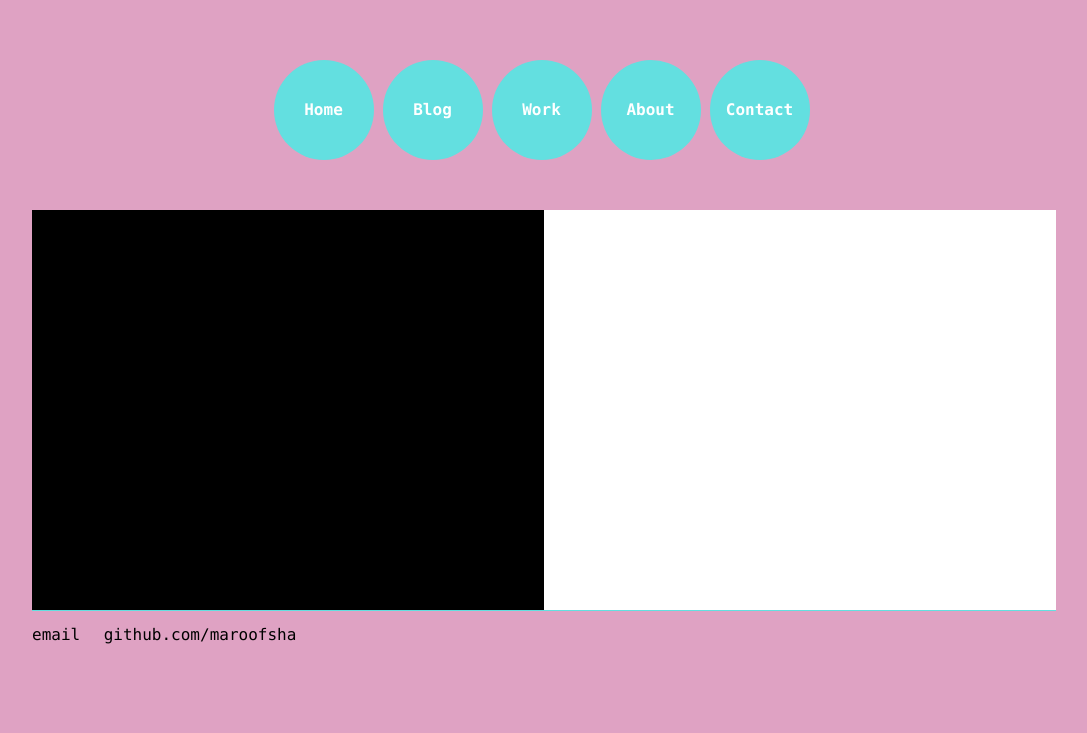
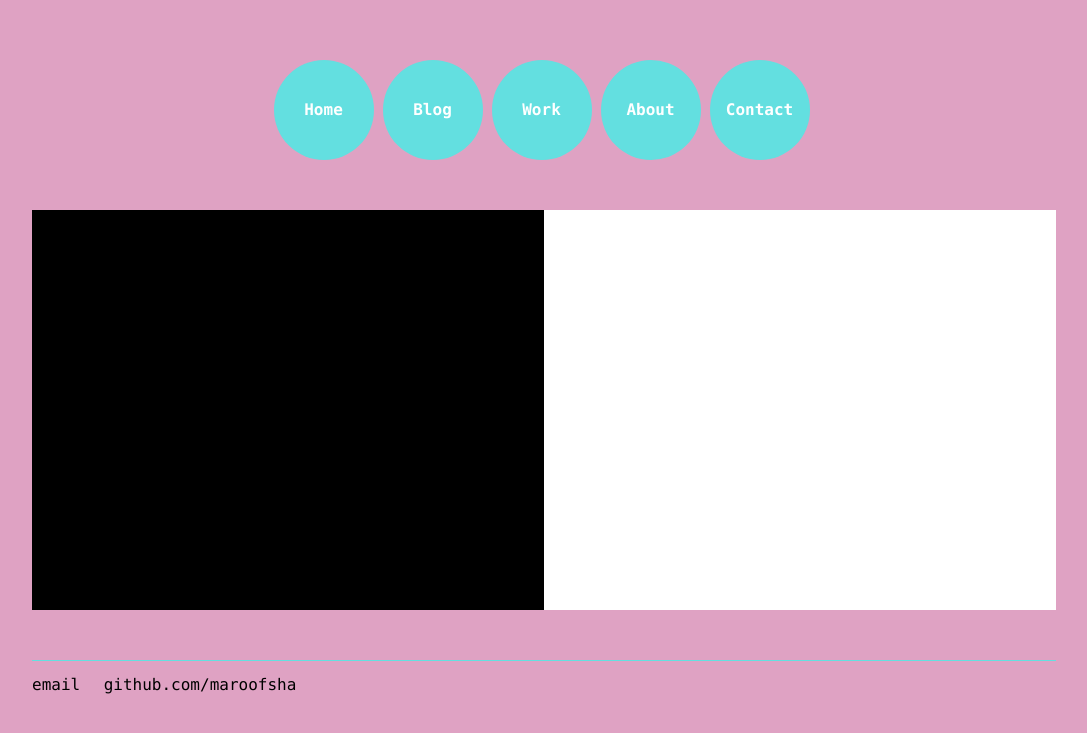
Before and after one commit to maroofsha/maroofsha.github.io, a Jekyll site: the page built from contact.html, in a window 1280 px wide. Shown: the top 733 px of the page, without its empty margins (96-1183 px from the left). Built offline with Jekyll 4.4.1, drawn with Linux system fonts in a browser that asks for light colours; nearby versions of some CDN libraries.

Commit message:
Update contact.html

```diff
--- a/contact.html
+++ b/contact.html
@@ -13,6 +13,7 @@ title: maroofsha, Enterpreuner
 
 .floatleft {
     margin-top:50px;
+    margin-bottom:50px;
     float:left;
     width: 50%;
     background-color: #000;
@@ -21,6 +22,7 @@ title: maroofsha, Enterpreuner
 
 .floatright {
     margin-top:50px;
+    margin-bottom:50px;
 float: right;
     background-color: #fff;
     height: 400px;
```
